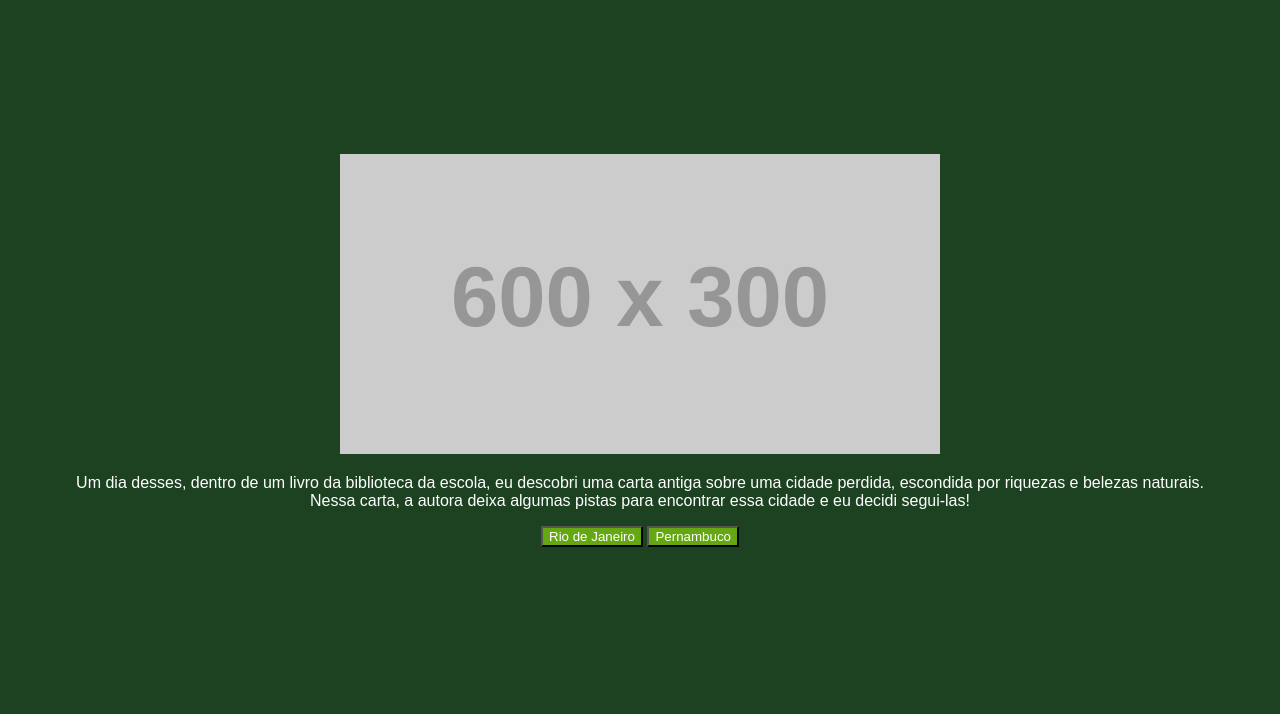
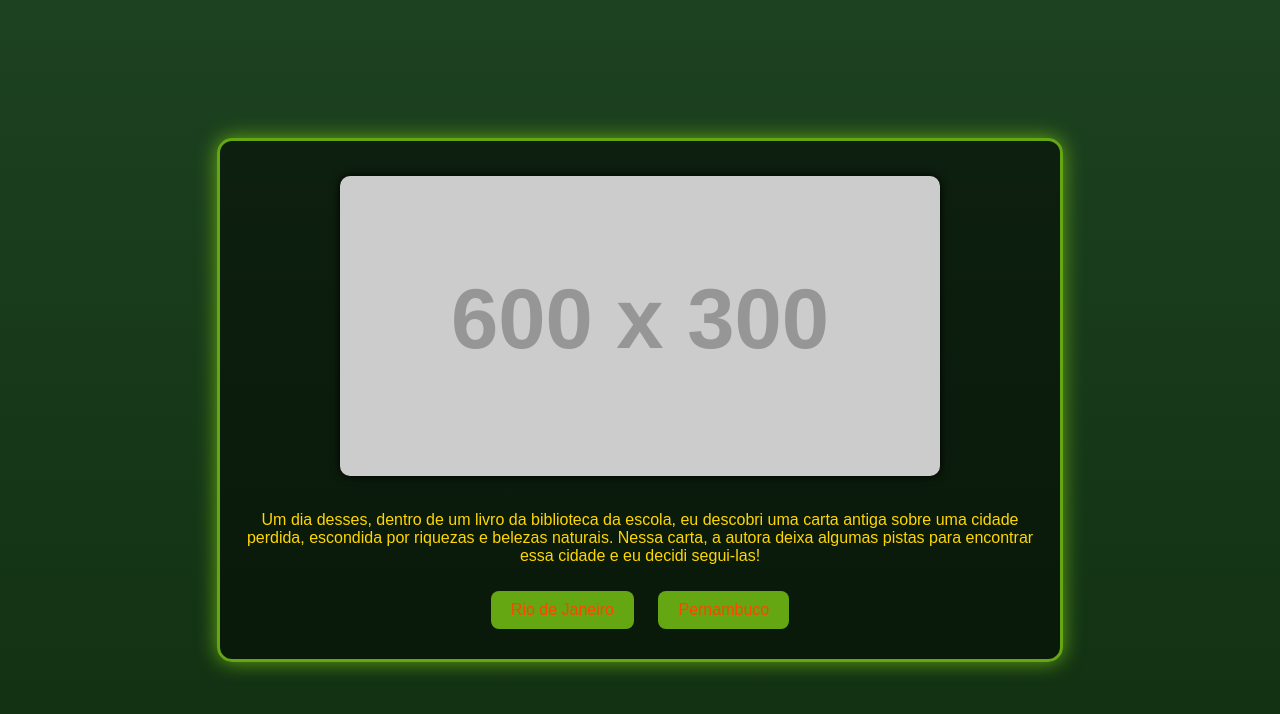
Before and after one commit to Kaua-Silvestre/aventura, a plain HTML site: page index.html in a window 1280 px wide. Drawn offline with Linux system fonts and the light colour scheme; placeholder pictures from the web are drawn by us; a web font is replaced by a local one.

Commit message:
Update style.css

```diff
--- a/style.css
+++ b/style.css
@@ -1,33 +1,57 @@
 body {
-    background-color: #1D4221;
-    color: white;
+    background: linear-gradient(to bottom, #1D4221, #113011);
+    color: #FFD700;
     font-family: "Bai Jamjuree", sans-serif;
     display: flex;
     justify-content: center;
     align-items: center;
-    height: 700px;
+    min-height: 100vh;
     margin: 0;
+}
+
+main {
+    text-align: center;
+    max-width: 800px;
+    padding: 20px;
+    border: 3px solid #64A712;
+    border-radius: 15px;
+    background-color: rgba(0,0,0,0.5);
+    box-shadow: 0 0 20px #64A712;
+}
+
+.passo {
+    display: none;
+    opacity: 0;
+    transition: opacity 0.6s ease-in-out;
+}
+
+.passo.ativo {
+    display: block;
+    opacity: 1;
+}
+
+img {
+    max-width: 90%;
+    border-radius: 10px;
+    margin: 15px 0;
+    box-shadow: 0 0 10px #000;
 }
 
 button {
     background-color: #64A712;
-    color: white;
+    color: #FF4500;
     font-family: "Bai Jamjuree", sans-serif;
+    font-size: 16px;
+    padding: 10px 20px;
+    margin: 10px;
+    border: none;
+    border-radius: 8px;
+    cursor: pointer;
+    transition: transform 0.2s, background 0.3s, color 0.3s;
 }
 
-.passo {
-    display: none;
+button:hover {
+    transform: scale(1.1);
+    background-color: #88C540;
+    color: #000;
 }
-
-.passo.ativo {
-    display:block;
-}
-
-main {
-    text-align: center;
-    max-width: 90%;
-}
-
-img {
-    max-width: 90%;
-}
```
